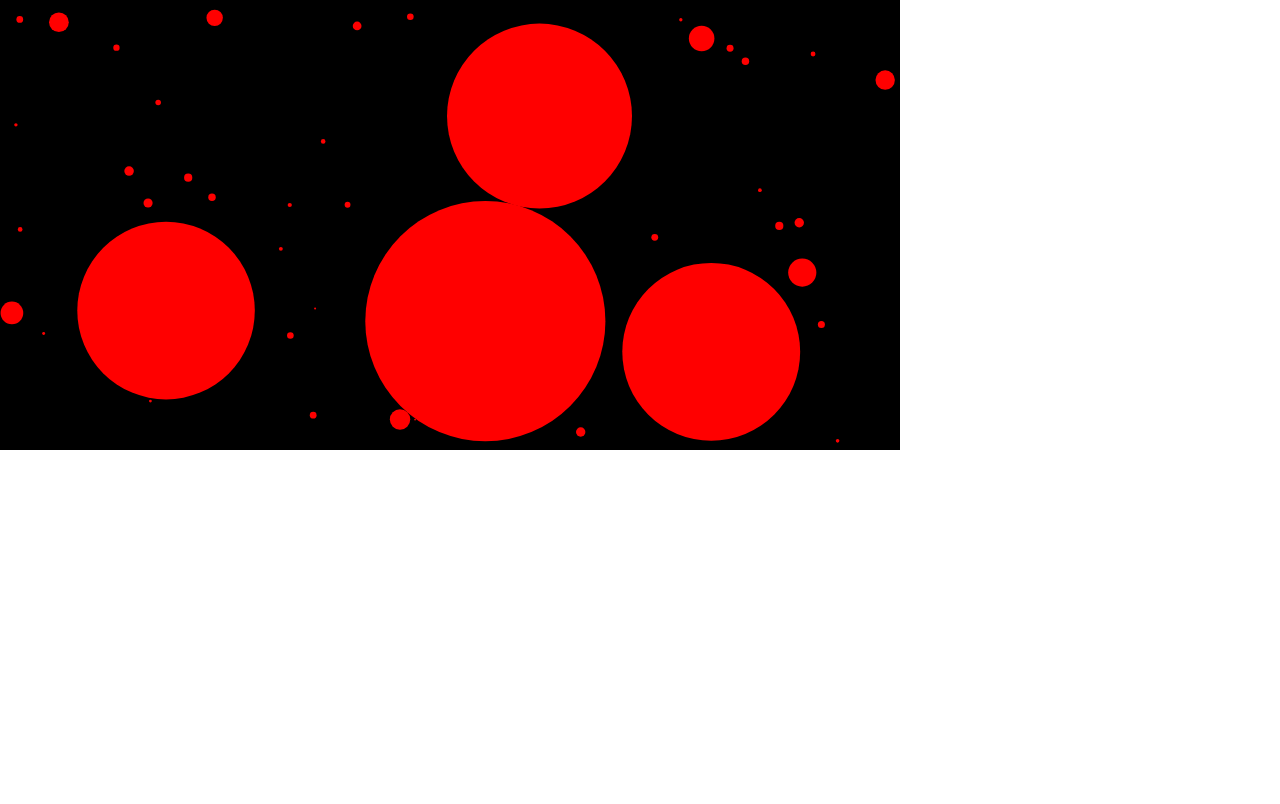
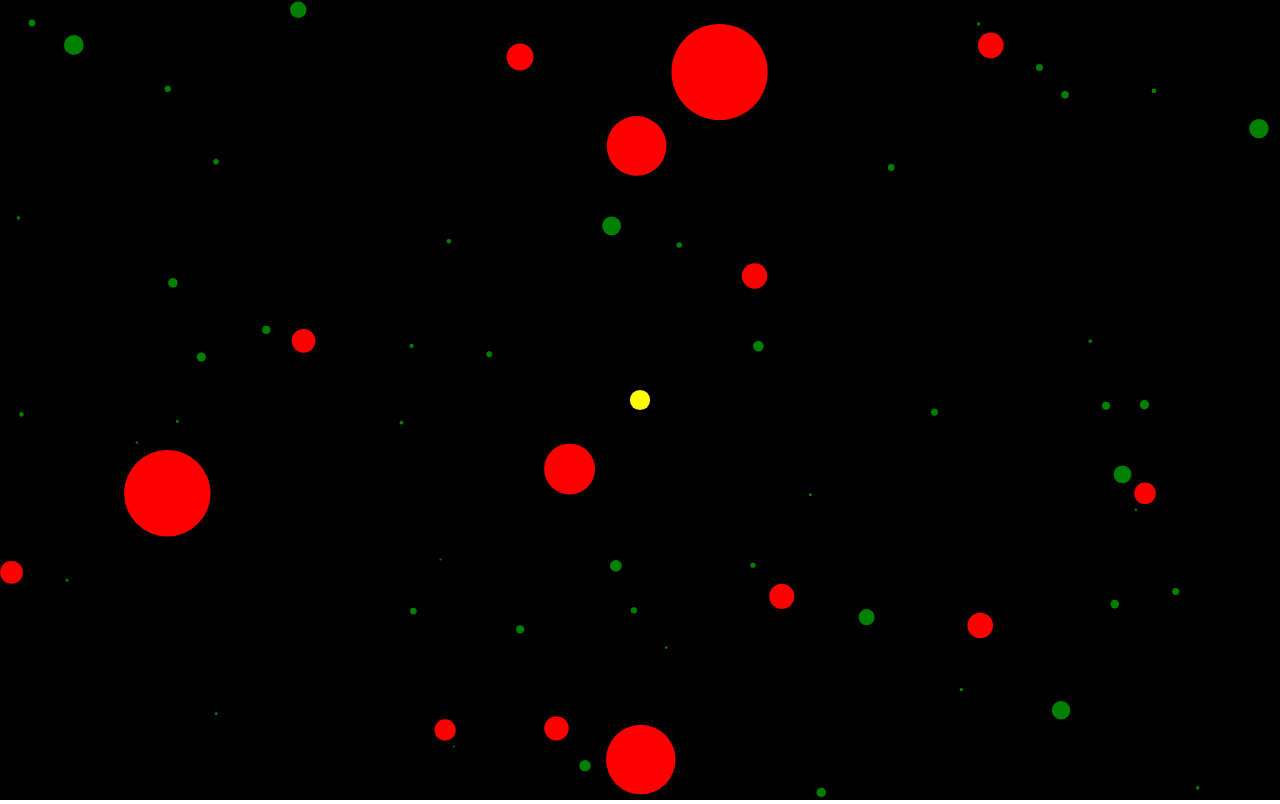
Before and after one commit to emolaus/osmos-clone, a plain HTML site: page index.html in a window 1280 px wide. Drawn offline with Linux system fonts and the light colour scheme.

Commit message:
Better intializations

```diff
--- a/index.html
+++ b/index.html
@@ -2,18 +2,21 @@
 <html>
   <head>
     <style>
-    body {
-    margin: 0px;
-    padding: 0px;
+    html, body {
+      width:  100%;
+      height: 100%;
+      margin: 0px;
     }
     </style>
   </head>
   <body>
-    <canvas id="myCanvas" width="900" height="450"></canvas>
+    <canvas id="myCanvas"></canvas>
     <script>
       var canvas = document.getElementById('myCanvas');
       canvas.addEventListener('click', clicked);
       var context = canvas.getContext('2d');
+      context.canvas.width  = window.innerWidth;
+      context.canvas.height = window.innerHeight;
       var timestep = 25;
       var eatrate = 0.01;
       var radiusLowThreshold = 0.5;
@@ -35,14 +38,14 @@
       var nrOfLargeOpponents = 5;
       var nrOfMiddleOpponents = 10;
       var nrOfSmallOpponents = 40;
-      var opponentsGoalCount = [40, 10, 5];
+      var opponentsGoalCount = [40, 20, 5];
       var opponentsCount = [0,0,0];
       while (++iterations < maxIterations) {
         console.log('Attempt nr ' + iterations + ', nr of balls so far: ' + balls.length);
         var radius;
         if (currentSize == 0) radius = 1 + Math.random()*4;
         if (currentSize == 1) radius = 5 + Math.random()*10;
-        if (currentSize == 2) radius = 50 + Math.random()*50;
+        if (currentSize == 2) radius = 20 + Math.random()*30;
 
         var ball = {
           radius: radius,
```
